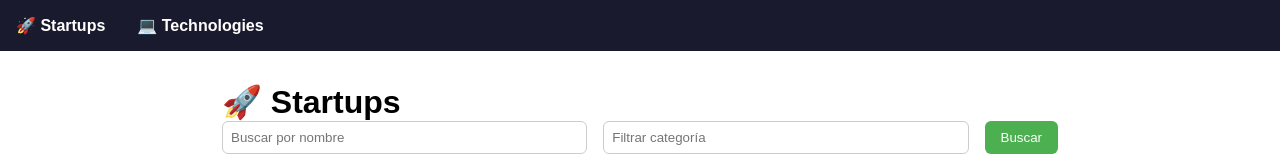
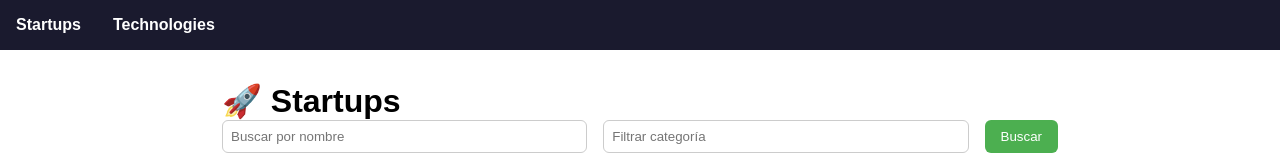
Before and after one commit to Sara101023/Reto-CID, a React (Vite) app in the folder frontend/: page / in a window 1280 px wide. Shown: the top 160 px of the page. Built offline with nearby package versions, Linux system fonts and the light colour scheme; no server answers.

Commit message:
Fix: clean all duplicate React imports

```diff
--- a/frontend/src/App.jsx
+++ b/frontend/src/App.jsx
@@ -1,4 +1,3 @@
-import React from 'react'  // ← Agrega esta línea al principio
 import { Routes, Route, Link } from 'react-router-dom'
 import Startups from './pages/Startups'
 import Technologies from './pages/Technologies'
@@ -7,8 +6,8 @@ export default function App() {
   return (
     <div>
       <nav style={{ padding: '1rem', background: '#1a1a2e', display: 'flex', gap: '2rem' }}>
-        <Link to="/startups" style={{ color: 'white', textDecoration: 'none', fontWeight: 'bold' }}>🚀 Startups</Link>
-        <Link to="/technologies" style={{ color: 'white', textDecoration: 'none', fontWeight: 'bold' }}>💻 Technologies</Link>
+        <Link to="/startups" style={{ color: 'white', textDecoration: 'none', fontWeight: 'bold' }}>Startups</Link>
+        <Link to="/technologies" style={{ color: 'white', textDecoration: 'none', fontWeight: 'bold' }}>Technologies</Link>
       </nav>
       <Routes>
         <Route path="/startups" element={<Startups />} />
--- a/frontend/src/pages/Startups.jsx
+++ b/frontend/src/pages/Startups.jsx
@@ -1,4 +1,4 @@
- import React, { useState, useEffect } from 'react'
+import { useState, useEffect } from 'react'
 import { api } from '../api'
 
 const emptyForm = { name: '', foundedAt: '', location: '', category: '', fundingAmount: '' }
--- a/frontend/src/pages/Technologies.jsx
+++ b/frontend/src/pages/Technologies.jsx
@@ -1,4 +1,4 @@
- import React, { useState, useEffect } from 'react'
+import { useState, useEffect } from 'react'
 import { api } from '../api'
 
 const emptyForm = { name: '', sector: '', description: '', adoptionLevel: '' }
```
